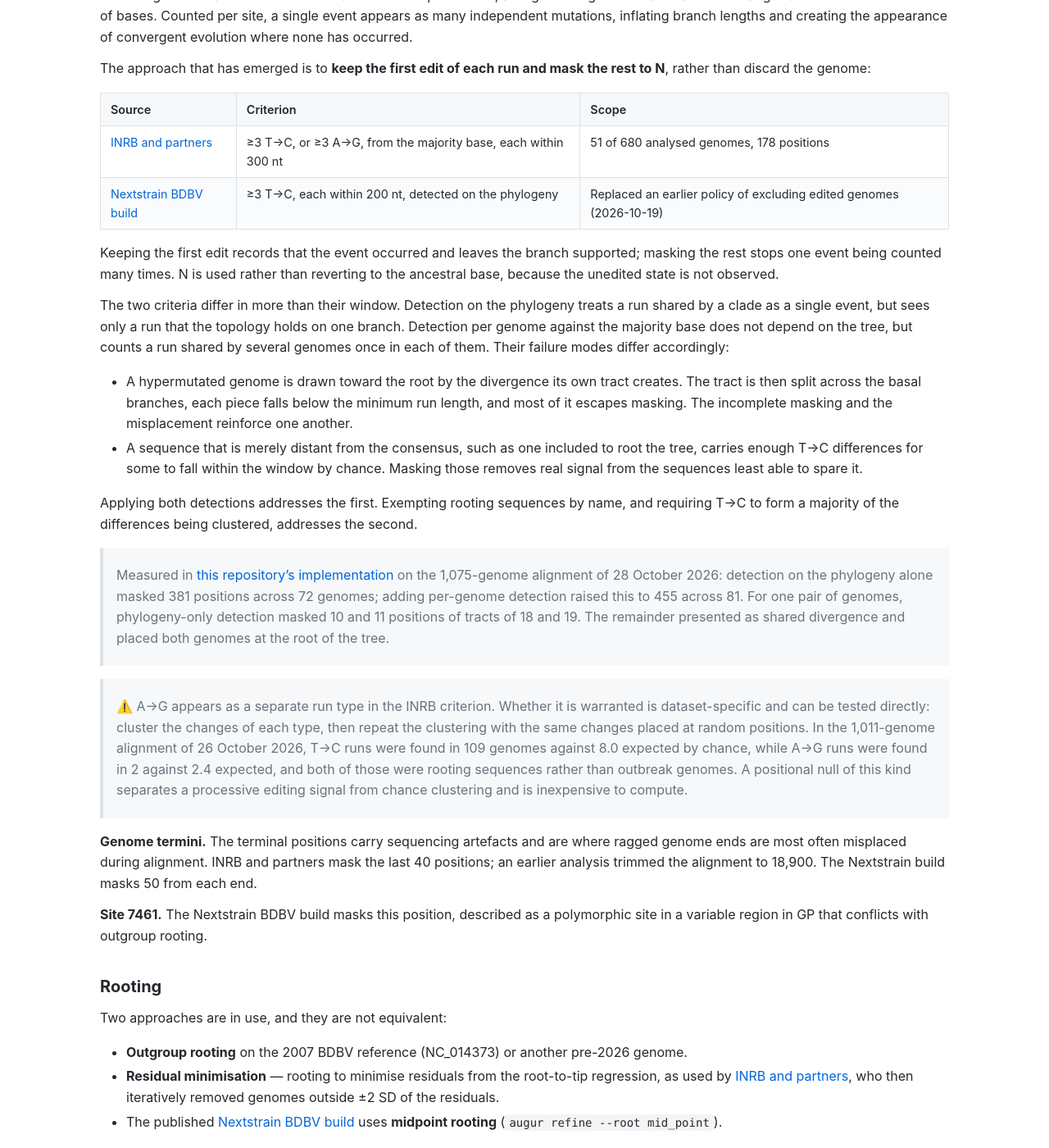
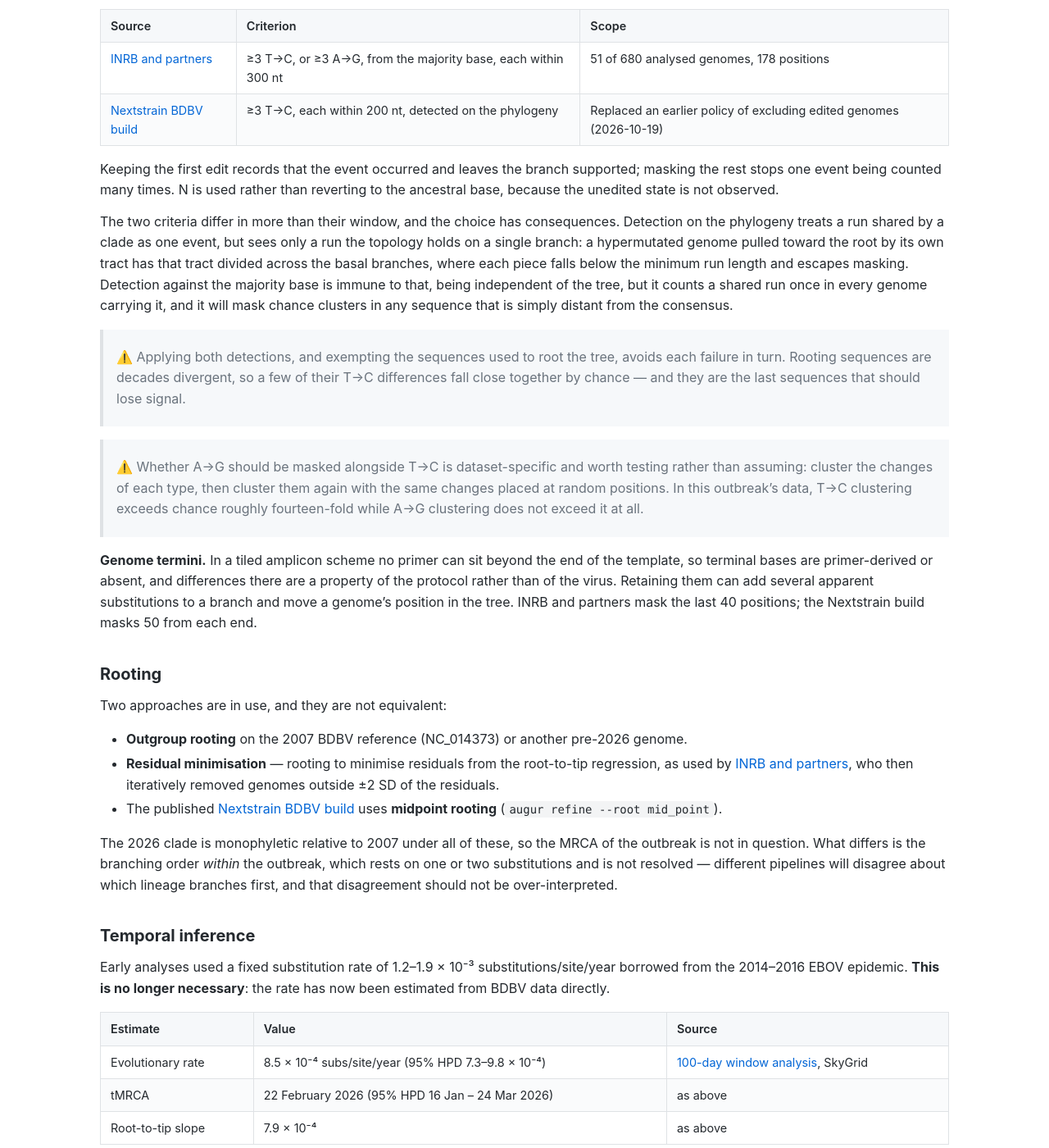
Before and after one commit to WHO-Collaboratory/collaboratory-ebola-genomics-community, a Jekyll site: the page built from landscape.md, in a window 1280 px wide and 1400 px high, scrolled down 5655 px. Shown: the whole window at 82% size. Built offline with Jekyll 4.4.1, drawn with Linux system fonts in a browser that asks for light colours; our own code applies the rules of GitHub Pages for plain Markdown files; some of the changed text lies outside the part shown.

Commit message:
Cut the working-out from the landscape, and refresh its figures
The masking section had drifted into a description of how this
repository implements ADAR detection: how many positions each pass
masked on which dated alignment, how many edits of a particular tract
one pass caught, the permutation counts behind the A>G question. That
is working, not landscape. The analytical point survives in a single
paragraph - detection on the phylogeny misses a tract the topology has
split, detection against the majority base misses nothing but will
mask chance clusters in a distant sequence - with the remedy and the
A>G test stated as guidance rather than as a result log.

Site 7461 is gone. It documented one build's masking of one position
and has been superseded.

Figures throughout were from the 1,055-genome era and are now re-read
from Pathoplexus at 1,224: the protocol and platform breakdowns, the
metadata completeness counts, and the Nextstrain subsample, which is
183 genomes rather than the 130 recorded before.

The genome termini paragraph now says why the masking matters rather
than only who does it. A tiled scheme cannot place a primer beyond the
end of the template, so terminal differences are a property of the
protocol, and retaining them can add several apparent substitutions to
a branch - which is exactly what separated two published trees of the
same exported cases this week.

Co-Authored-By: Claude Opus 5 <noreply@anthropic.com>

```diff
--- a/landscape.md
+++ b/landscape.md
@@ -10,10 +10,10 @@ In an effort to help countries navigate the available wet-lab and dry-lab approa
 
 We welcome updates either through pull-requests or via issues to this repository.
 
-> **Last updated:** 2026-10-25
+> **Last updated:** 2026-10-29
 > *Based on the [ARTIC BDBV Sequencing Guide v1.0.0](https://artic.network/viruses/bdbv/bdbv-sequencing-guide.html), the [medRxiv preprint and Virological posts](#references) from INRB Kinshasa and partners, and the [Nextstrain BDBV build](https://github.com/nextstrain/ebola). See [References](#references) for the full list.*
 
-> **Scale.** At the time of writing Pathoplexus holds **1,055 genomes** for the 2026 outbreak (`Bdbv-2026`), up from a handful when this document was first written. Methods below have moved from "under evaluation" to routine use accordingly.
+> **Scale.** At the time of writing Pathoplexus holds **1,224 genomes** for the 2026 outbreak (`Bdbv-2026`), up from a handful when this document was first written. Methods below have moved from "under evaluation" to routine use accordingly.
 
 ---
 
@@ -55,13 +55,13 @@ Amplicon-based approaches offer lower per-sample cost and higher throughput than
 | [artic-pan-ebola/1000/v2.0.0](https://labs.primalscheme.com/?q=ebola) | 1000 | Pan-Ebolavirus | **tested** | 130 | Supersedes v1.0.0. A `v2.0.0-bundibugyo` variant is also published |
 | [artic-pan-ebola/1000/v1.0.0](https://labs.primalscheme.com/?q=ebola) | 1000 | Pan-Ebolavirus | **validated** | — | Gave only ~50–70% coverage on 2026 samples; superseded by v2.0.0 |
 
-> **Scheme status and field use are distinct.** The "status" column reproduces the label recorded in [Primal Scheme Labs](https://labs.primalscheme.com); "genomes recorded" counts Pathoplexus records naming that protocol. The BDBV-specific 400 bp scheme remains marked *draft* in the repository while having been used for approximately 194 deposited genomes. Both should be taken into account when selecting a scheme, and the current status should be confirmed at the time of adoption.
+> **Scheme status and field use are distinct.** The BDBV-specific 400 bp scheme is still marked *draft* in [Primal Scheme Labs](https://labs.primalscheme.com) while accounting for roughly 194 deposited genomes. Weigh both when selecting a scheme, and confirm the current status at the time of adoption.
 
 > The BDBV-specific scheme is designed against the 2026 epidemic strain and is expected to perform best across a broad range of Ct values. Schemes can be requested directly from ARTIC at no cost including shipping via the [ARTIC Primer Foundry](https://artic.network).
 
-**Methods in current use.** Of the 1,055 genomes deposited for this outbreak, the sequencing protocol recorded in Pathoplexus metadata is amplicon-based for the majority — `Amplicon_ArticPanEbola` (302), `Amplicon_Artic_bdbv/400` (194) and `Amplicon_Artic_pan-ebola/1000/v2.0.0` (130) — with the remainder split across rapid barcoding and Illumina DNA prep. **996 of 1,055 were sequenced on Oxford Nanopore platforms**, with the remaining 59 on Illumina. Amplicon sequencing on Nanopore has become the dominant approach for this outbreak, rather than the bait capture that produced the first genomes.
+**Methods in current use.** Of the 1,224 genomes deposited for this outbreak, the protocol recorded in Pathoplexus metadata is amplicon-based for 813, with 368 recording only a rapid barcoding library preparation and the remainder split across Illumina DNA prep and hybridisation capture. **1,139 were sequenced on Oxford Nanopore platforms** and 80 on Illumina. Amplicon sequencing on Nanopore has become the dominant approach for this outbreak, rather than the bait capture that produced the first genomes.
 
-> ⚠️ Protocol metadata is sparsely populated: `ampliconPcrPrimerScheme` is recorded for only 1 of 1,055 records, and `sequencedByOrganization` for 20. Completing these fields at submission materially improves the ability to interpret coverage differences between batches.
+> ⚠️ Protocol metadata is sparsely populated: `ampliconPcrPrimerScheme` is recorded for 1 of 1,224 records and `sequencedByOrganization` for 20. Completing these at submission is what makes coverage differences between batches interpretable.
 
 ---
 
@@ -86,11 +86,11 @@ Two pipelines account for the published genomes of this outbreak, selected by se
 | [artic-network/amplicon-nf](https://github.com/artic-network/amplicon-nf) | ONT (also supports Illumina) | Amplicon | 2.0 | Nextflow | Docker / Singularity | Hostile | fastp / guppyplex | ivar / artic | bwa / minimap2 | ivar / medaka | Nanopore reads, accounting for the large majority of deposited genomes; recommended for the artic-bdbv-2026 scheme |
 | [nf-core/viralrecon](https://github.com/nf-core/viralrecon) | Illumina | Capture and enrichment | 2.6.0 | Nextflow | Docker / Singularity | Kraken2 | fastp | — | bowtie2 | ivar / samtools / bcftools | Illumina reads at INRB Kinshasa, covering Twist panel data and Illumina DNA Prep with enrichment |
 
-**Usage.** Of the 1,055 genomes deposited for this outbreak, 996 (94%) were sequenced on Oxford Nanopore platforms and 59 (6%) on Illumina, so the Nanopore route accounts for the large majority of consensus generation. All 996 record the instrument as GridION, but 975 of them come from a single submitting group, so that value reflects one submission template rather than an independently recorded instrument per run; the distinction between Nanopore devices does not affect the analysis, as they share flow cell chemistry and pipeline. Bait capture, which produced the first genomes of the outbreak, now accounts for approximately 20 records (2%). A further 364 genomes (34%) record only a rapid barcoding library preparation (`Napid-Barcoding` 263, `Rapid-Barcoding` 86, `Rapid barcoding` 15, all on Nanopore). Rapid barcoding may be applied to either amplicon or metagenomic material, so for these genomes the consensus route cannot be determined from the submitted metadata.
+**Usage.** Of the 1,224 genomes deposited for this outbreak, 1,139 (93%) were sequenced on Oxford Nanopore platforms and 80 (7%) on Illumina, so the Nanopore route accounts for the large majority of consensus generation. All 1,139 record the instrument as GridION, but 1,124 come from a single submitting group, so that value reflects one submission template rather than an independently recorded instrument per run; the distinction between Nanopore devices does not affect the analysis, as they share flow cell chemistry and pipeline. A further 368 genomes (30%) record only a rapid barcoding library preparation, which may be applied to either amplicon or metagenomic material, so for these the consensus route cannot be determined from the submitted metadata.
 
 **Post-consensus quality control.** [raccoon](https://github.com/artic-network/raccoon) and its Nextflow wrapper [raccoon-nf](https://github.com/artic-network/raccoon-nf) are applied to consensus genomes rather than to reads, and perform the quality control and ADAR masking described under [Masking](#masking). The preprint reports raccoon run with default parameters.
 
-> ⚠️ `consensusSequenceSoftwareName` is populated for 5 of 1,055 records. The pipelines described in this section are therefore drawn from the preprint and the ARTIC sequencing guide rather than from submitted metadata. Recording the pipeline and its version at submission would allow consensus generation route to be related to observed differences in coverage and genome quality.
+> ⚠️ `consensusSequenceSoftwareName` is populated for 5 of 1,224 records, so this section draws on the preprint and the ARTIC guide rather than on submitted metadata. Recording the pipeline and its version at submission would let consensus route be related to genome quality.
 
 ---
 
@@ -104,11 +104,11 @@ Careful consideration is needed when interpreting sequence relatedness. Genetic
 
 Analyses have used [MAFFT](https://mafft.cbrc.jp/alignment/software/) whole-genome alignment, via the [raccoon](https://github.com/artic-network/raccoon) / [raccoon-nf](https://github.com/artic-network/raccoon-nf) pipeline for QC and masking. [Pathoplexus](https://pathoplexus.org/) also publishes sequences already aligned to the NC_014373 reference, which several groups now use directly.
 
-> ⚠️ **Reference-anchored alignment is preferred.** In a progressive multiple alignment no constraint holds an individual sequence to the reference, so a genome with a ragged, N-rich terminus may have its end placed in the wrong columns. Downstream this appears as a long branch that cannot be distinguished from genuine divergence. Anchoring each sequence to the reference avoids this and keeps alignment columns equivalent to genomic positions.
+> ⚠️ **Reference-anchored alignment is preferred.** In a progressive alignment nothing holds an individual sequence to the reference, so a genome with a ragged, N-rich terminus can have its end placed in the wrong columns, appearing downstream as a long branch indistinguishable from genuine divergence. Anchoring each sequence to the reference avoids this and keeps alignment columns equivalent to genomic positions.
 
 ### Masking
 
-Three kinds of masking are now standard for this outbreak, and independent groups have converged on them.
+Two kinds of masking are now standard for this outbreak, and independent groups have converged on them.
 
 **ADAR editing.** ADAR is a host enzyme that converts adenosine to inosine in double-stranded RNA; inosine reads as guanosine, surfacing in these genomes as runs of T→C. Because ADAR is processive, a single editing event leaves a run of changes across tens to hundreds of bases. Counted per site, a single event appears as many independent mutations, inflating branch lengths and creating the appearance of convergent evolution where none has occurred.
 
@@ -121,20 +121,13 @@ The approach that has emerged is to **keep the first edit of each run and mask t
 
 Keeping the first edit records that the event occurred and leaves the branch supported; masking the rest stops one event being counted many times. N is used rather than reverting to the ancestral base, because the unedited state is not observed.
 
-The two criteria differ in more than their window. Detection on the phylogeny treats a run shared by a clade as a single event, but sees only a run that the topology holds on one branch. Detection per genome against the majority base does not depend on the tree, but counts a run shared by several genomes once in each of them. Their failure modes differ accordingly:
+The two criteria differ in more than their window, and the choice has consequences. Detection on the phylogeny treats a run shared by a clade as one event, but sees only a run the topology holds on a single branch: a hypermutated genome pulled toward the root by its own tract has that tract divided across the basal branches, where each piece falls below the minimum run length and escapes masking. Detection against the majority base is immune to that, being independent of the tree, but it counts a shared run once in every genome carrying it, and it will mask chance clusters in any sequence that is simply distant from the consensus.
 
-- A hypermutated genome is drawn toward the root by the divergence its own tract creates. The tract is then split across the basal branches, each piece falls below the minimum run length, and most of it escapes masking. The incomplete masking and the misplacement reinforce one another.
-- A sequence that is merely distant from the consensus, such as one included to root the tree, carries enough T→C differences for some to fall within the window by chance. Masking those removes real signal from the sequences least able to spare it.
+> ⚠️ Applying both detections, and exempting the sequences used to root the tree, avoids each failure in turn. Rooting sequences are decades divergent, so a few of their T→C differences fall close together by chance — and they are the last sequences that should lose signal.
 
-Applying both detections addresses the first. Exempting rooting sequences by name, and requiring T→C to form a majority of the differences being clustered, addresses the second.
+> ⚠️ Whether A→G should be masked alongside T→C is dataset-specific and worth testing rather than assuming: cluster the changes of each type, then cluster them again with the same changes placed at random positions. In this outbreak's data, T→C clustering exceeds chance roughly fourteen-fold while A→G clustering does not exceed it at all.
 
-> Measured in [this repository's implementation](https://github.com/WHO-Collaboratory/collaboratory-ebola-genomics-community) on the 1,075-genome alignment of 28 October 2026: detection on the phylogeny alone masked 381 positions across 72 genomes; adding per-genome detection raised this to 455 across 81. For one pair of genomes, phylogeny-only detection masked 10 and 11 positions of tracts of 18 and 19. The remainder presented as shared divergence and placed both genomes at the root of the tree.
-
-> ⚠️ A→G appears as a separate run type in the INRB criterion. Whether it is warranted is dataset-specific and can be tested directly: cluster the changes of each type, then repeat the clustering with the same changes placed at random positions. In the 1,011-genome alignment of 26 October 2026, T→C runs were found in 109 genomes against 8.0 expected by chance, while A→G runs were found in 2 against 2.4 expected, and both of those were rooting sequences rather than outbreak genomes. A positional null of this kind separates a processive editing signal from chance clustering and is inexpensive to compute.
-
-**Genome termini.** The terminal positions carry sequencing artefacts and are where ragged genome ends are most often misplaced during alignment. INRB and partners mask the last 40 positions; an earlier analysis trimmed the alignment to 18,900. The Nextstrain build masks 50 from each end.
-
-**Site 7461.** The Nextstrain BDBV build masks this position, described as a polymorphic site in a variable region in GP that conflicts with outgroup rooting.
+**Genome termini.** In a tiled amplicon scheme no primer can sit beyond the end of the template, so terminal bases are primer-derived or absent, and differences there are a property of the protocol rather than of the virus. Retaining them can add several apparent substitutions to a branch and move a genome's position in the tree. INRB and partners mask the last 40 positions; the Nextstrain build masks 50 from each end.
 
 ### Rooting
 
@@ -185,7 +178,7 @@ All BDBV genomes from the 2026 outbreak are being deposited in [Pathoplexus](htt
 
 Use of the data is governed by the [Pathoplexus Data Use Terms](https://pathoplexus.org/about/terms-of-use/data-use-terms). Note that the great majority of 2026 BDBV genomes are currently under **Restricted Use** terms, which carry obligations on how they may be analysed and published.
 
-> ⚠️ **The Nextstrain `ebola/bdbv` build is now subsampled.** Since 2026-09-30 it takes 25 genomes per month (`group_by: [year, month]`, `sequences_per_group: 25`) and excludes genomes failing Nextclade QC. It is a representative subsample rather than the full dataset: at the time of writing it contains approximately 130 of the 1,055 available 2026 genomes. It is suitable for an overview, but analyses requiring the complete dataset should be built from Pathoplexus directly.
+> ⚠️ **The Nextstrain `ebola/bdbv` build is subsampled.** Since 2026-09-30 it takes 25 genomes per month and excludes those failing Nextclade QC — currently 183 of the 1,224 available. Suitable for an overview; analyses needing the complete dataset should be built from Pathoplexus directly.
 
 ---
 
```
